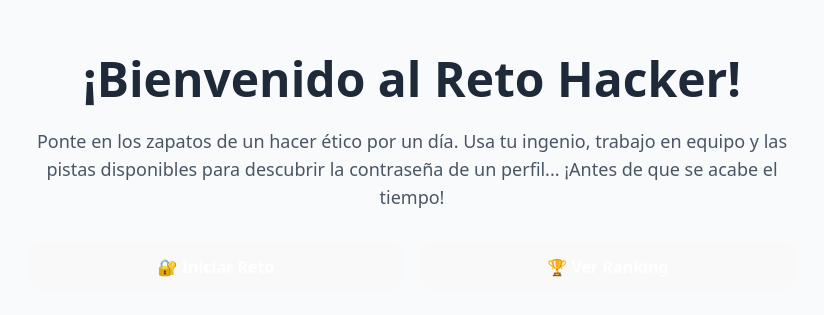
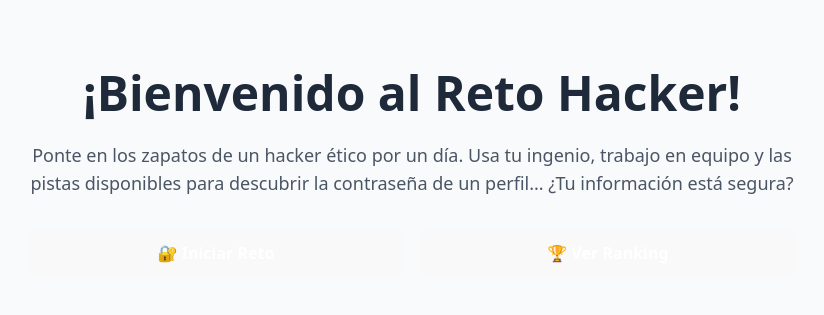
Before and after one commit to carlos-paezf/Social_Engineering_Challenge-Frontend, a React (Vite) app: page / in a window 1280 px wide. Shown: the part 235-550 px from the top of the page, without its empty margins (228-1052 px from the left). Built offline with nearby package versions, Linux system fonts and the light colour scheme; no server answers.

Commit message:
fix: Correct typo in HomePage description and improve clarity

```diff
--- a/src/pages/HomePage.tsx
+++ b/src/pages/HomePage.tsx
@@ -9,8 +9,8 @@ const HomePage = () => {
                 <h2 className="text-5xl font-bold text-gray-800">¡Bienvenido al Reto Hacker!</h2>
 
                 <p className="text-lg text-gray-600">
-                    Ponte en los zapatos de un hacer ético por un día. Usa tu ingenio, trabajo en equipo y las pistas
-                    disponibles para descubrir la contraseña de un perfil... ¡Antes de que se acabe el tiempo!
+                    Ponte en los zapatos de un hacker ético por un día. Usa tu ingenio, trabajo en equipo y las pistas
+                    disponibles para descubrir la contraseña de un perfil... ¿Tu información está segura?
                 </p>
 
                 <div className="grid grid-cols-1 md:grid-cols-2 gap-4 mt-8">
```
